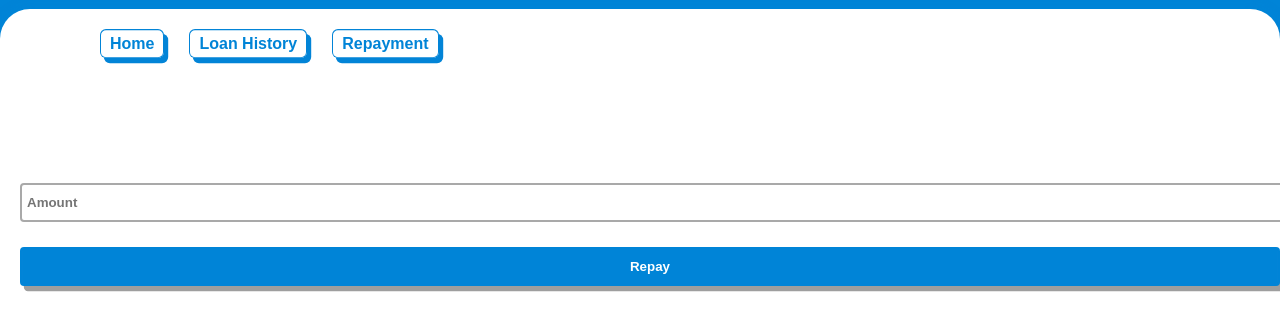
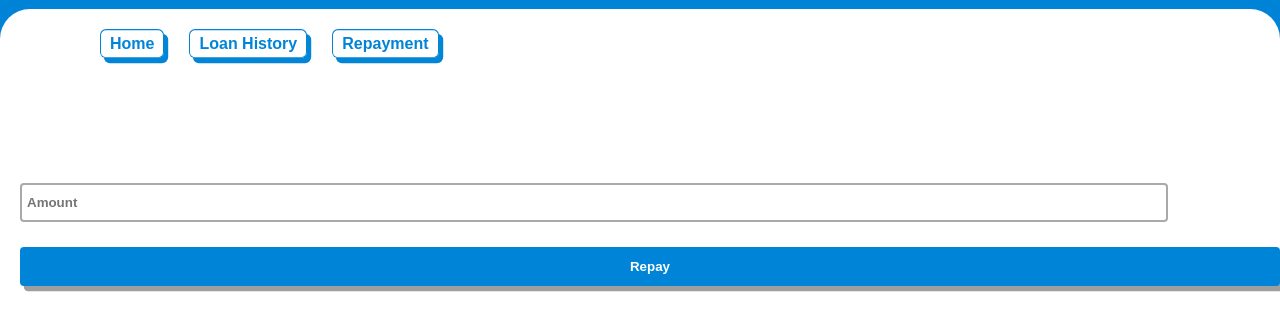
Before and after one commit to millybasheka/quickcredit, a plain HTML site: page client/repayment.html in a window 1280 px wide. Shown: the part 86-416 px from the top of the page. Drawn offline with Linux system fonts and the light colour scheme.

Commit message:
Update styles.css

```diff
--- a/client/css/styles.css
+++ b/client/css/styles.css
@@ -164,7 +164,9 @@ body{
     width: -webkit-available
     width: -ms-availbale;
 }
-
+.repayment_form form{
+	width: 90%;
+}
 input{
 	margin-bottom: 25px;
 	width: 100%;
```
